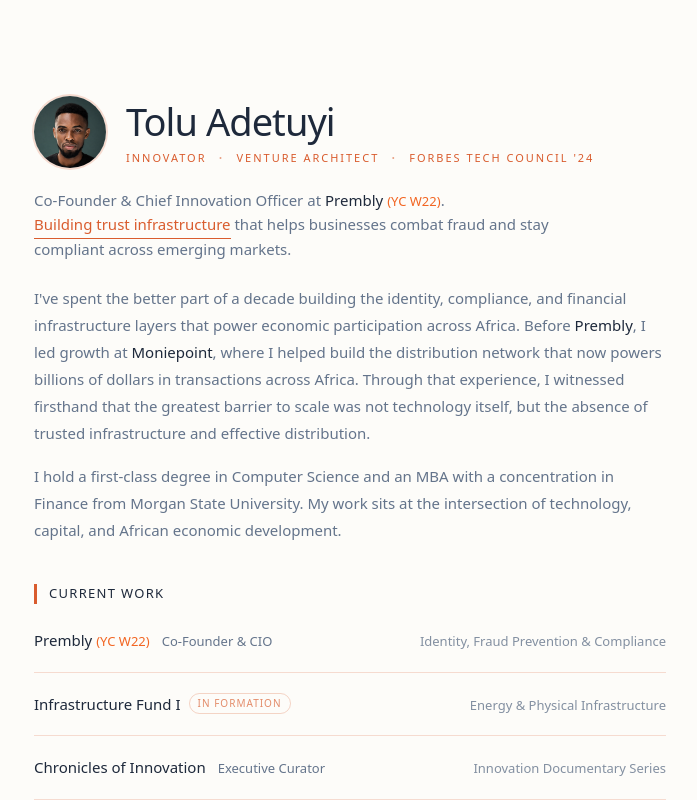
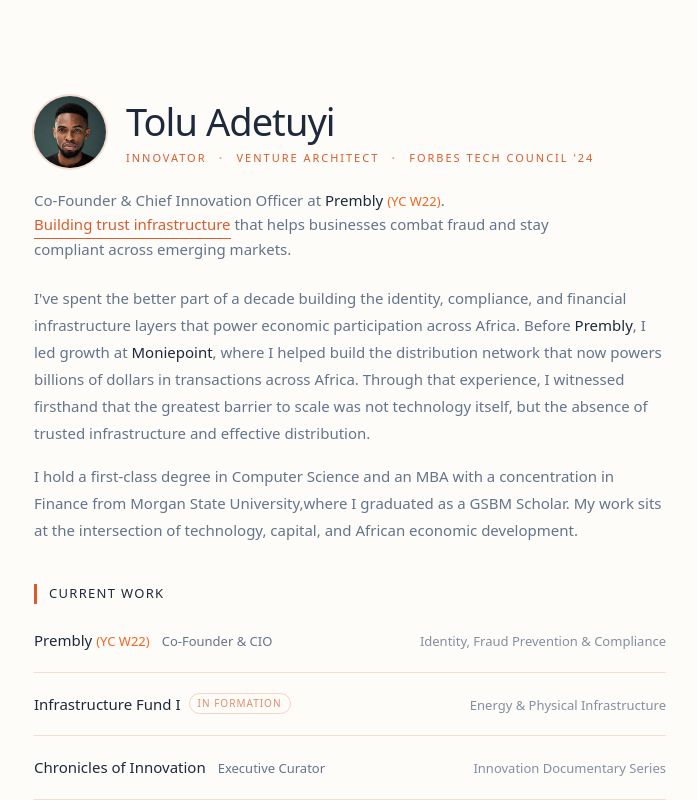
Before and after one commit to Threadigit/adetuyi.com, a Next.js app: page / in a window 1280 px wide. Shown: the top 800 px of the page, without its empty margins (290-987 px from the left). Built offline with nearby package versions, Linux system fonts and the light colour scheme.

Commit message:
Update page.tsx

```diff
--- a/src/app/page.tsx
+++ b/src/app/page.tsx
@@ -12,7 +12,7 @@ export default function Home() {
               src="/tolu-new.png"
               alt="Tolu Adetuyi"
               className="w-full h-full object-cover object-top transition-all duration-700"
-              style={{filter: "grayscale(20%)"}}
+              style={{ filter: "grayscale(20%)" }}
             />
           </div>
           {/* Name + label */}
@@ -53,7 +53,7 @@ export default function Home() {
           across Africa. Through that experience, I witnessed firsthand that the greatest barrier to scale was not technology itself, but the absence of trusted infrastructure and effective distribution.</p>
         <p className="text-[15px] leading-[1.8] text-muted mt-4">
           I hold a first-class degree in Computer Science and an MBA with a concentration in Finance
-          from Morgan State University. My work sits at the intersection of technology,
+          from Morgan State University,where I graduated as a GSBM Scholar. My work sits at the intersection of technology,
           capital, and African economic development.
         </p>
       </section>
```
